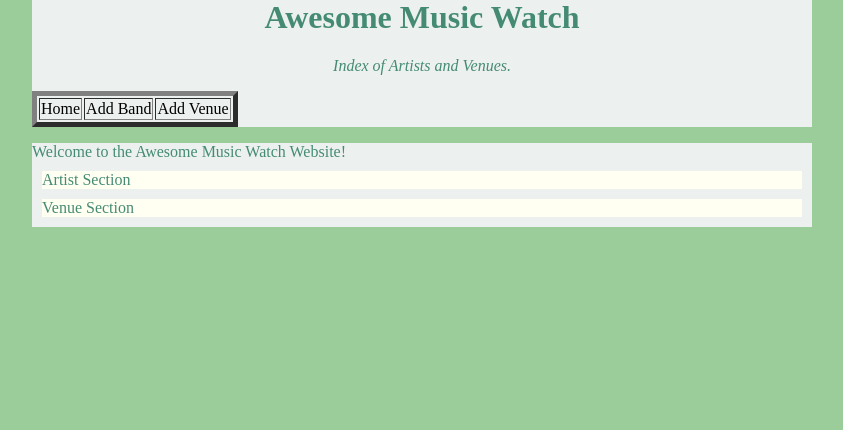
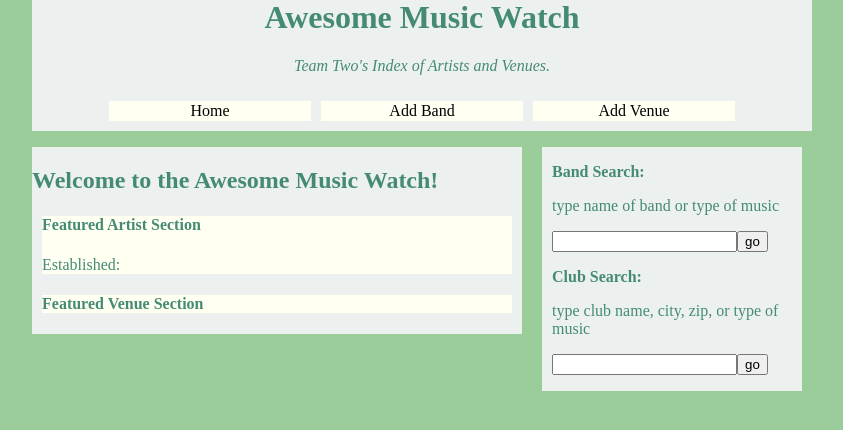
Before and after one commit to bcordova/teamTwo, a PHP site: page / in a window 1280 px wide. Shown: the part 41-471 px from the top of the page, without its empty margins (218-1061 px from the left). Run offline with PHP 8.4, Linux system fonts and the light colour scheme; data that the repository does not hold is empty.

Commit message:
attempting to add stuff (db_connect.php, header.php, index.php, style.css)

```diff
--- a/db_connect.php
+++ b/db_connect.php
@@ -1,5 +1,5 @@
 <?php
-	$db = mysqli_connect('localhost', 'alienuser', 'alien', 'aliendb')
+	$db = mysqli_connect('localhost', 'root', 'dunngood', 'musicwatch')
 	or die ("ERROR: connecting to mysql server!");
 
 ?>
--- a/header.php
+++ b/header.php
@@ -1,17 +1,17 @@
 	<div id="header"><h1><a href="index.php">Awesome Music Watch</a></h1></div>
 
-	<p><i>Index of Artists and Venues.</i></p>
+	<p><i>Team Two's Index of Artists and Venues.</i></p>
 
 
 	<p>
 
 	<div id="nav">
 
-	<table border="5" witdth="760" >
+	<table border="0" cellspacing="10" align="center">
 	<tr>
-	<td>Home</td>
-	<td>Add Band</td>
-	<td>Add Venue</td>
+	<td width="200">Home</td>
+	<td width="200">Add Band</td>
+	<td width="200">Add Venue</td>
 	</tr>
 	</table>
 
--- a/index.php
+++ b/index.php
@@ -9,33 +9,54 @@
 <body>
 
 <?php
-
 	include("header.php");
 
-	echo '<div id=\'main\'>';
+?>
 
-	//include("db_connect.php");
-	//include("sidebar.php");
-	echo 'Welcome to the Awesome Music Watch Website!';
+<div id='main'>
+
+	<h2>Welcome to the Awesome Music Watch!</h2>
+
+	<div id = 'artist'>
+		<h4>Featured Artist Section</h4>
+
+<?php
+	include("db_connect.php");
+
+	$query = "select Name, Genre, website, members, Year_Started from band ORDER BY RAND() LIMIT 1";
+	$result = mysqli_query($db, $query)
+	  or die("Error querying Database");
+
+	$row = mysqli_fetch_array($result);
+	$bandName = $row['Name'];
+	$bandGenre = $row['Genre'];
+	$estDate = $row['Year_Started'];
+
+	echo "<h5>$bandName</h5>";
+	echo "<p>Established: $estDate</p>";
+	echo "<p>$bandGenre</p>";
 
 
 
-	echo '<div id = \'artist\'>';
-
-	echo 'Artist Section';
-
-	echo '</div>';
-
-	echo '<div id = \'venue\'>';
-	echo 'Venue Section';
-
-	echo '</div>';
-
-	echo '</div>';
+	mysqli_close($db);
 
 ?>
 
+	</div>
 
+	<div id = 'venue'>
+		<h4>Featured Venue Section</h4>
+	</div>
+
+
+
+</div>
+
+<?php
+	include("sidebar.php");
+
+?>
+
+</div>
 </body>
-</div>
 </html>
--- /dev/null
+++ b/sidebar.php
@@ -0,0 +1,26 @@
+
+
+	<div id="sidebar">
+
+	<?php
+
+	include("db_connect.php");
+
+	echo '<p><b>Band Search:</b></p>';
+	echo '<p>type name of band or type of music</p>';
+	echo '<form method="post" action="search.php">';
+	echo '<input type="text" id="searchbox" name="searchbox" />';
+	echo '<input type="submit" value="go" name="submit" />';
+	echo '</form>';
+
+	echo '<p><b>Club Search:</b></p>';
+	echo '<p>type club name, city, zip, or type of music</p>';
+	echo '<form method="post" action="search.php">';
+	echo '<input type="text" id="searchbox" name="searchbox" />';
+	echo '<input type="submit" value="go" name="submit" />';
+	echo '</form>';
+
+
+	mysqli_close($db);
+
+	?>
--- a/style.css
+++ b/style.css
@@ -9,18 +9,24 @@
 	text-decoration:none;
 }
 
+td{
+	background-color:#FFFFF2;
+	text-align:center
+}
+
 div#artist{
 	color: #458B74;
 	background-color: #FFFFF2;
-	width: 760px;
+
 	margin:10px;
 }
+
 
 
 div#venue{
 	color: #458B74;
 	background-color: #FFFFF2;
-	width: 760px;
+
 	margin:10px;
 }
 
@@ -35,10 +41,6 @@
 	}
 
 
-
-
-
-
 	#wrap{
 	color: #458B74;
 		width: 780px;
@@ -50,10 +52,19 @@
 
 	#main{
 		float: left;
-		width: 780px;
-
+		width: 490px;
 		text-align: left;
 		color: #458B74;
 		background-color: #ECF1EF;
 
 		}
+
+	#sidebar{
+		float: right;
+		width: 250px;
+		background: #ECF1EF;
+		text-align: left;
+		padding-left: 10px;
+		margin-right: 10px;
+
+	}
```
